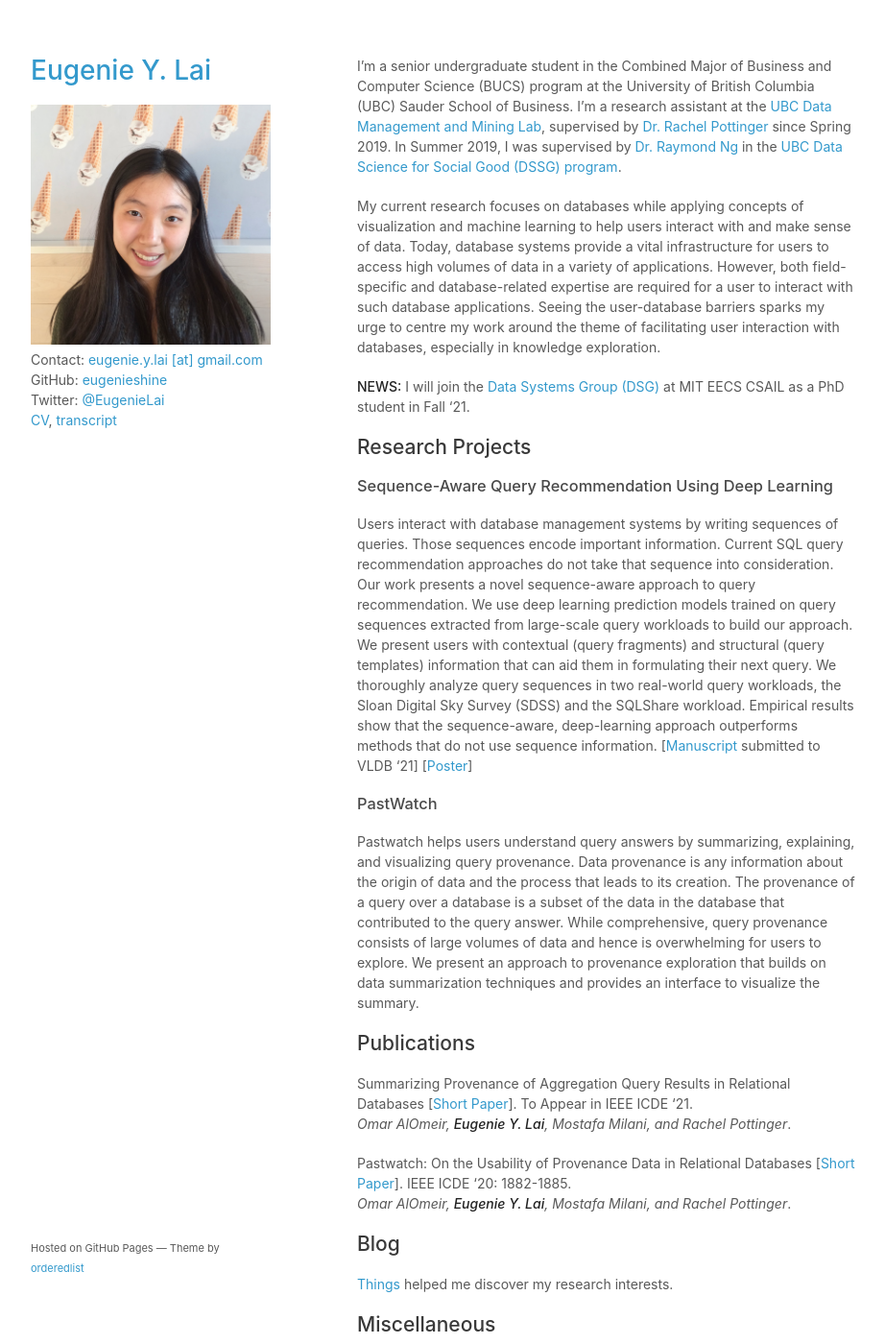
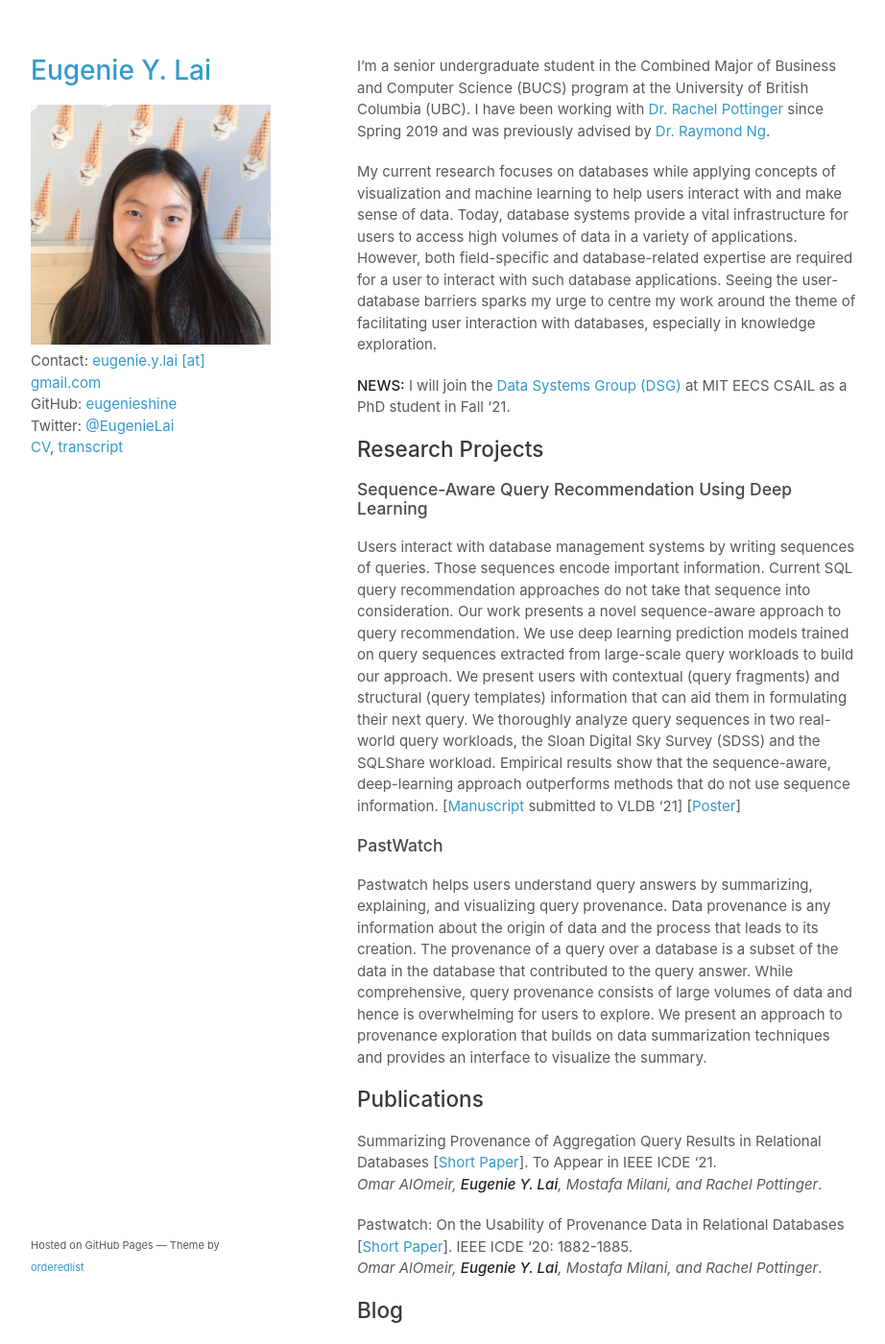
Before and after one commit to eugenielai/eugenielai.github.io, a Jekyll site: the page built from README.md, in a window 1280 px wide and 1400 px high. Shown: the whole window at 96% size, without its empty margins (178-1100 px from the left). Built offline with Jekyll 4.4.1, drawn with Linux system fonts in a browser that asks for light colours; our own code applies the rules of GitHub Pages for plain Markdown files; a script that is not in the unit is left out.

Commit message:
update css: adjust font size for body

```diff
--- a/README.md
+++ b/README.md
@@ -1,4 +1,4 @@
-I'm a senior undergraduate student in the Combined Major of Business and Computer Science (BUCS) program at the University of British Columbia (UBC) Sauder School of Business. I'm a research assistant at the [UBC Data Management and Mining Lab], supervised by [Dr. Rachel Pottinger] since Spring 2019. In Summer 2019, I was supervised by [Dr. Raymond Ng] in the [UBC Data Science for Social Good (DSSG) program].
+I'm a senior undergraduate student in the Combined Major of Business and Computer Science (BUCS) program at the University of British Columbia (UBC). I have been working with [Dr. Rachel Pottinger] since Spring 2019 and was previously advised by [Dr. Raymond Ng].
 
 My current research focuses on databases while applying concepts of visualization and machine learning to help users interact with and make sense of data. Today, database systems provide a vital infrastructure for users to access high volumes of data in a variety of applications. However, both field-specific and database-related expertise are required for a user to interact with such database applications. Seeing the user-database barriers sparks my urge to centre my work around the theme of facilitating user interaction with databases, especially in knowledge exploration.
 
@@ -6,9 +6,7 @@ My current research focuses on databases while applying concepts of visualizatio
 
 [UBC Data Management and Mining Lab]: https://www.cs.ubc.ca/labs/db/home.php
 [Dr. Rachel Pottinger]: https://www.cs.ubc.ca/~rap/
-[Dr. Mostafa Milani]: https://www.cs.ubc.ca/~mkmilani/
 [Dr. Raymond Ng]: https://www.cs.ubc.ca/~rng/
-[UBC Data Science for Social Good (DSSG) program]: https://dsi.ubc.ca/data-science-social-good-2019
 [Data Systems Group (DSG)]: http://dsg.csail.mit.edu/
 
 ## Research Projects
--- a/assets/css/style.css
+++ b/assets/css/style.css
@@ -1,7 +1,7 @@
 body {
   background-color: #fff;
   padding:50px;
-  font: 14px/1.5 -apple-system, BlinkMacSystemFont, "Segoe UI", Roboto, Oxygen, Ubuntu, Cantarell, "Fira Sans", "Droid Sans", "Helvetica Neue", Arial, sans-serif, "Apple Color Emoji", "Segoe UI Emoji", "Segoe UI Symbol";
+  font: 15px/1.5 -apple-system, BlinkMacSystemFont, "Segoe UI", Roboto, Oxygen, Ubuntu, Cantarell, "Fira Sans", "Droid Sans", "Helvetica Neue", Arial, sans-serif, "Apple Color Emoji", "Segoe UI Emoji", "Segoe UI Symbol";
   color:#595959;
   font-weight:400;
 }
```
